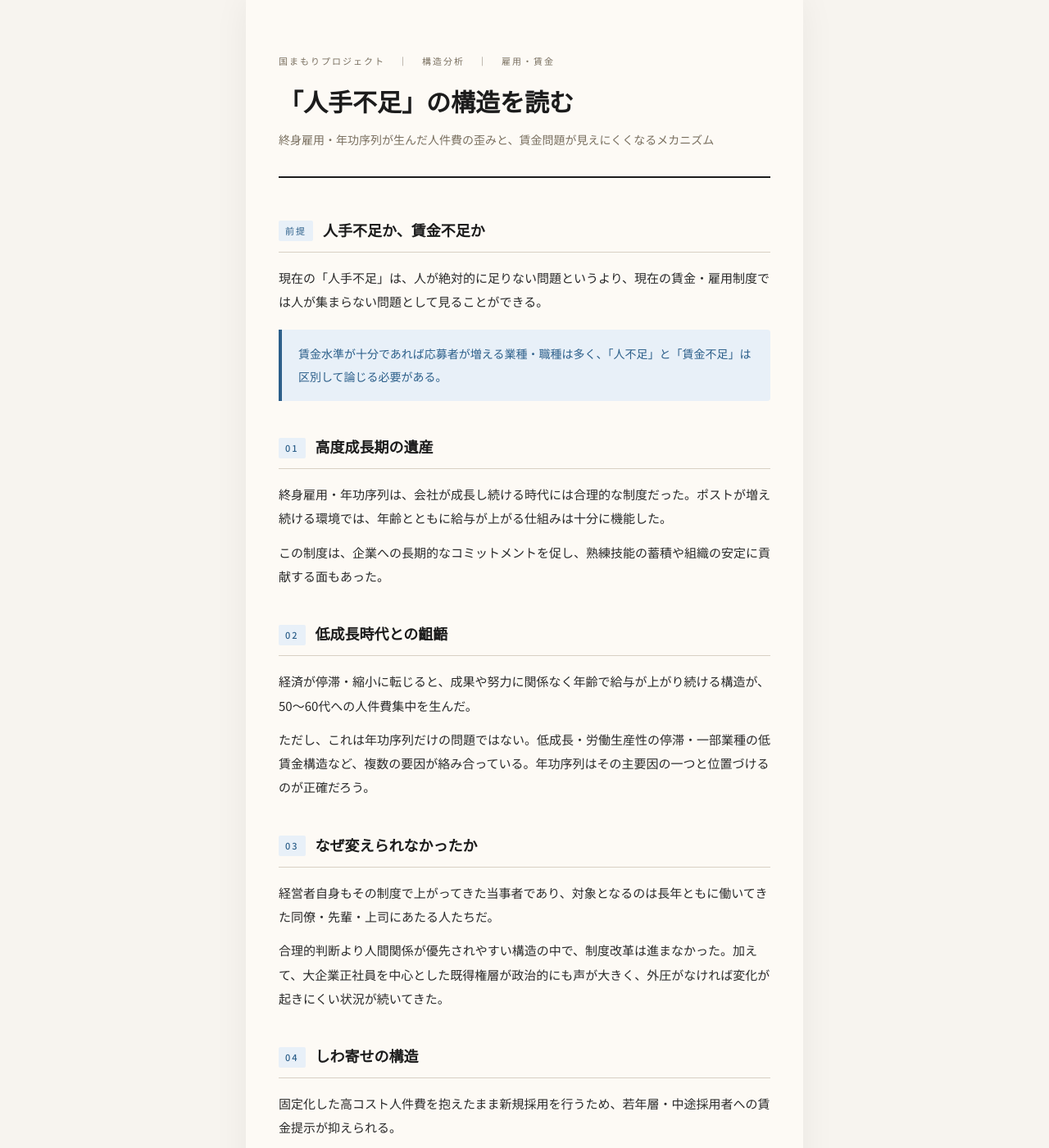
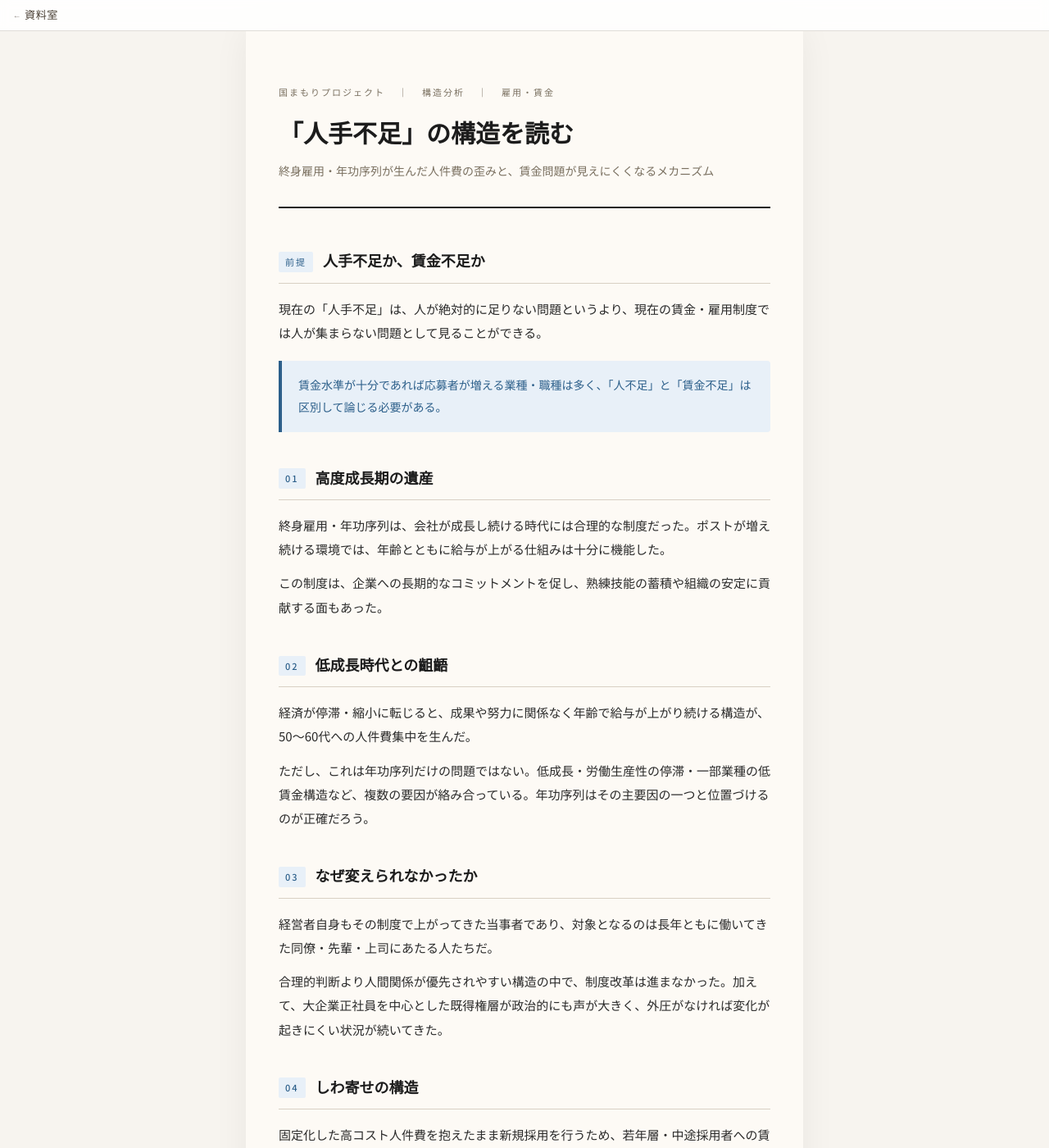
Before and after one commit to maskedrider88/maskedrider88.github.io, a Jekyll site: the page built from jintei_analysis.html, in a window 1280 px wide and 1400 px high. Shown: the whole window at 82% size. Built offline with Jekyll 4.4.1, drawn with Linux system fonts in a browser that asks for light colours.

Commit message:
Update jintei_analysis.html

```diff
--- a/jintei_analysis.html
+++ b/jintei_analysis.html
@@ -1,5 +1,8 @@
-<!DOCTYPE html>
-<html lang="ja">
+---
+layout: default
+title: 人手不足」の構造を読む｜国まもりプロジェクト
+---
+
 <head>
 <meta charset="UTF-8">
 <meta name="viewport" content="width=device-width, initial-scale=1.0">
@@ -171,7 +174,7 @@
   }
 </style>
 </head>
-<body>
+
 <div class="page">
 
   <header class="doc-header">
@@ -231,5 +234,3 @@
   </footer>
 
 </div>
-</body>
-</html>
```
